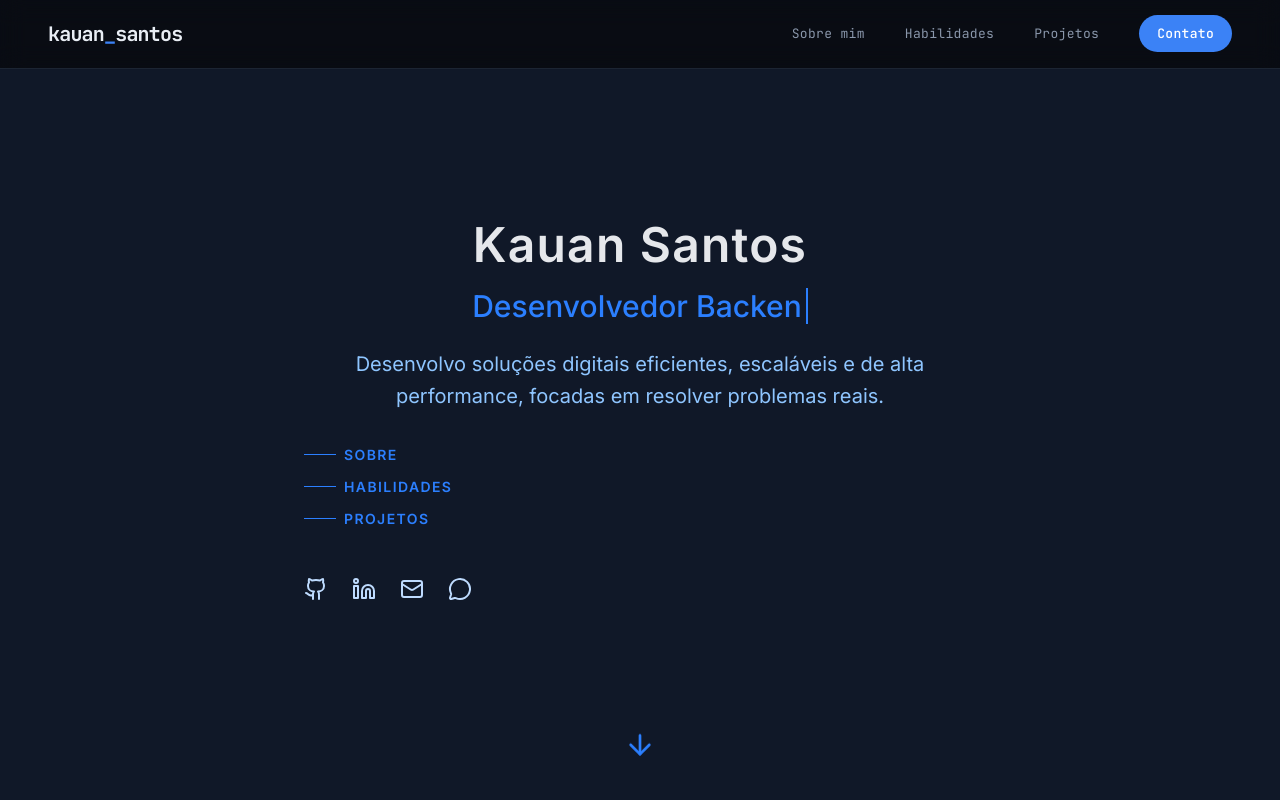
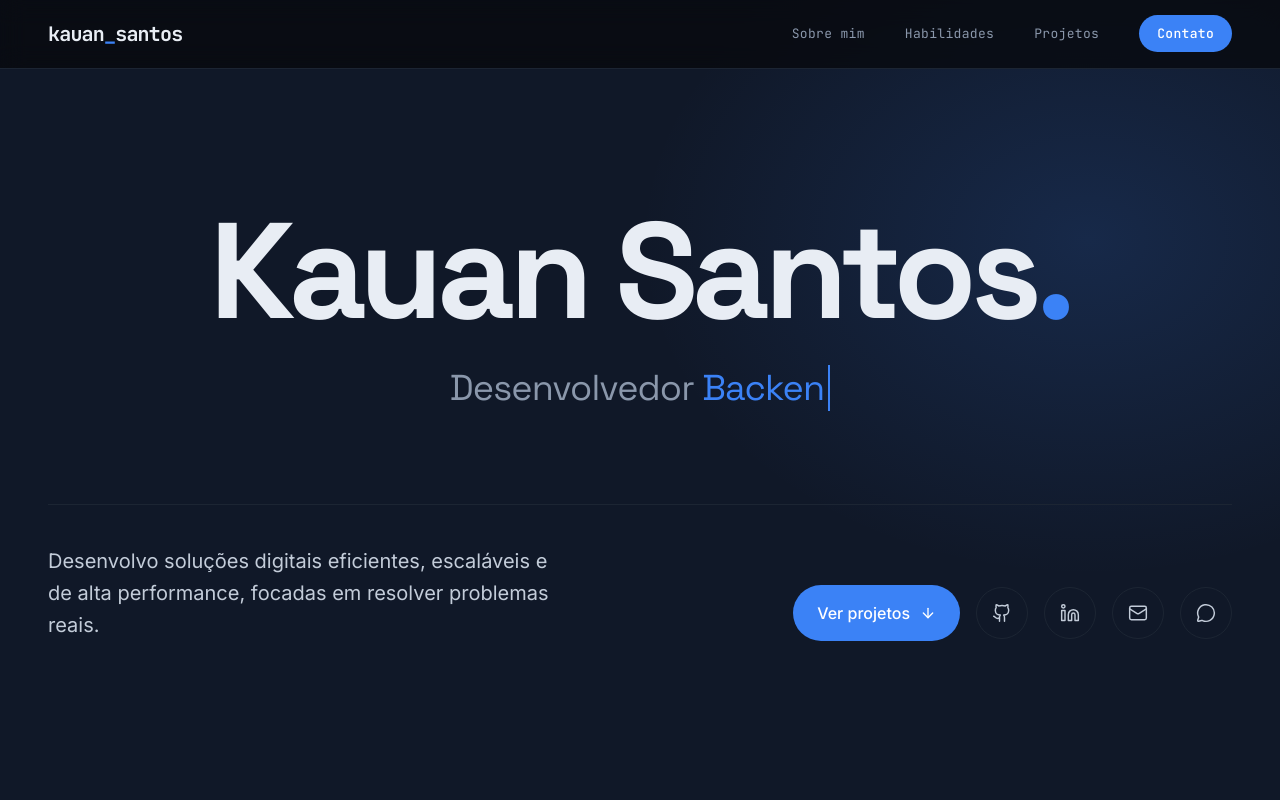
Before and after one commit to kauanguilhermesantos/portfolio, a React (Vite) app: page / in a window 1280 px wide. Shown: the top 800 px of the page. Built offline with nearby package versions, Linux system fonts and the light colour scheme.

Commit message:
feat: hero com nome centralizado em uma linha

```diff
--- a/src/components/HeroSection.jsx
+++ b/src/components/HeroSection.jsx
@@ -1,83 +1,57 @@
-import Typewriter from "./TypeWriter";
-import RevelarNome from "./RevelarNome";
-import { Github, Linkedin, Mail, ArrowDown, MessageCircle } from "lucide-react";
+import Typewriter from "./TypeWriter"
+import RevelarNome from "./RevelarNome"
+import { Github, Linkedin, Mail, ArrowDown, MessageCircle } from "lucide-react"
+
+const sociais = [
+  { label: "GitHub", href: "https://github.com/kauanguilhermesantos", Icon: Github, external: true },
+  { label: "LinkedIn", href: "https://linkedin.com/in/kauan-guilherme-santos", Icon: Linkedin, external: true },
+  { label: "Email", href: "mailto:kauanguisantos14@gmail.com", Icon: Mail },
+  {
+    label: "WhatsApp",
+    href: "whatsapp://send?phone=5598989066255&text=Ol%C3%A1%2C%20Kauan.%20Gostaria%20de%20fazer%20parceria%20com%20voc%C3%AA.%20Podemos%20conversar%3F",
+    Icon: MessageCircle,
+  },
+]
 
 export default function HeroSection() {
   return (
-        <section className="min-h-screen flex flex-col justify-center px-6 md:px-12 lg:px-24 py-20">
-      <div className="max-w-5xl mx-auto">
-        <h1 className="text-4xl md:text-6xl lg:text-7xl font-bold tracking-tight text-center mb-4 text-gray-200">
+    <section className="bg-[radial-gradient(ellipse_50%_60%_at_85%_30%,rgba(59,130,246,0.16),transparent_70%)]">
+      <div className="mx-auto flex min-h-screen max-w-7xl flex-col justify-center gap-8 px-6 pb-20 pt-32 md:px-12">
+        <h1 className="text-center font-display text-6xl font-bold leading-[0.95] tracking-[-0.045em] text-fg sm:text-8xl lg:text-[136px]">
           <RevelarNome />
+          <span className="text-accent">.</span>
         </h1>
-        <p className="text-xl md:text-3xl text-center font-medium mb-6 text-blue-500 ">
+
+        <p className="text-center font-display text-2xl tracking-tight text-muted md:text-4xl">
           Desenvolvedor <Typewriter />
         </p>
-        <p className="text-lg md:text-xl text-center text-muted-foreground leading-relaxed max-w-2xl mb-8 text-blue-300">
+
+        <div className="mt-10 flex flex-col gap-10 border-t md:mt-16 border-line pt-10 lg:flex-row lg:items-end lg:justify-between">
+          <p className="max-w-[520px] text-lg leading-8 text-soft md:text-xl">
             Desenvolvo soluções digitais eficientes, escaláveis e de alta performance, focadas em resolver problemas reais.
           </p>
 
-        <nav className="flex flex-col gap-3 mb-12 text-blue-500 text-2xl">
-          <a
-            href="#sobre"
-            className="text-blue-500 hover:text-blue-500 transition-colors flex items-center gap-2 group font-semibold"
-          >
-            <span className="w-8 h-px bg-blue-500 group-hover:w-16 group-hover:bg-blue-500 transition-all" />
-            <span className="uppercase text-sm tracking-widest">Sobre</span>
-          </a>
-          <a
-            href="#habilidades"
-            className="text-blue-500 hover:text-blue-500 transition-colors flex items-center gap-2 group font-semibold"
-          >
-            <span className="w-8 h-px bg-blue-500 group-hover:w-16 group-hover:bg-blue-500 transition-all" />
-            <span className="uppercase text-sm tracking-widest">Habilidades</span>
-          </a>
+          <div className="flex flex-wrap items-center gap-3 sm:gap-4">
             <a
               href="#projetos"
-            className="text-blue-500 hover:text-blue-500 transition-colors flex items-center gap-2 group font-semibold"
+              className="group flex items-center gap-2.5 rounded-full bg-accent px-6 py-4 font-medium text-white transition-colors hover:bg-blue-500"
             >
-            <span className="w-8 h-px bg-blue-500 group-hover:w-16 group-hover:bg-blue-500 transition-all" />
-            <span className="uppercase text-sm tracking-widest">Projetos</span>
+              Ver projetos
+              <ArrowDown className="h-4 w-4 transition-transform group-hover:translate-y-0.5" />
             </a>
-        </nav>
-
-        <div className="flex items-center gap-6">
+            {sociais.map((link) => (
               <a
-            href="https://github.com/kauanguilhermesantos"
-            target="_blank"
-            rel="noopener noreferrer"
-            className="text-blue-200 hover:text-blue-500 transition-colors"
-            aria-label="GitHub"
+                key={link.label}
+                href={link.href}
+                aria-label={link.label}
+                {...(link.external && { target: "_blank", rel: "noopener noreferrer" })}
+                className="flex h-[52px] w-[52px] items-center justify-center rounded-full border border-line text-soft transition-colors hover:border-accent hover:text-accent"
               >
-            <Github className="w-6 h-6" />
+                <link.Icon className="h-5 w-5" strokeWidth={1.75} />
               </a>
-          <a
-            href="https://linkedin.com/in/kauan-guilherme-santos"
-            target="_blank"
-            rel="noopener noreferrer"
-            className="text-blue-200 hover:text-blue-500 transition-colors"
-            aria-label="LinkedIn"
-          >
-            <Linkedin className="w-6 h-6" />
-          </a>
-          <a
-            href="mailto:kauanguisantos14@gmail.com"
-            className="text-blue-200 hover:text-blue-500 transition-colors"
-            aria-label="Email"
-          >
-            <Mail className="w-6 h-6" />
-          </a>
-          <a
-            href="whatsapp://send?phone=5598989066255&text=Ol%C3%A1%2C%20Kauan.%20Gostaria%20de%20fazer%20parceria%20com%20voc%C3%AA.%20Podemos%20conversar%3F"
-            className="text-blue-200 hover:text-blue-500 transition-colors"
-            aria-label="WhatsApp"
-          >
-            <MessageCircle className="w-6 h-6" />
-          </a>
+            ))}
           </div>
         </div>
-
-      <div className="text-blue-500 absolute bottom-8 left-1/2 -translate-x-1/2 animate-bounce">
-        <ArrowDown href="#sobre" className="w-8 h-8" />
       </div>
     </section>
   )
--- a/src/components/RevelarNome.jsx
+++ b/src/components/RevelarNome.jsx
@@ -33,8 +33,6 @@ export default function RevelarNome() {
   }, [])
 
   return (
-    <span className="text-5xl font-extrabold text-gray-200 bg-clip-text  tracking-wide">
-      {texto}
-    </span>
+    <span aria-label={nome}>{texto}</span>
   )
 }
--- a/src/components/TypeWriter.jsx
+++ b/src/components/TypeWriter.jsx
@@ -37,7 +37,7 @@ export default function Typewriter() {
   }, [texto, apagando, indiceCargo])
 
   return (
-    <span className="text-blue-500 border-r-2 border-blue-500 pr-1 ">
+    <span className="border-r-2 border-accent pr-1 text-accent">
       {texto}
     </span>
   )
```
Lines whose indentation alone changed are shown as unchanged.
